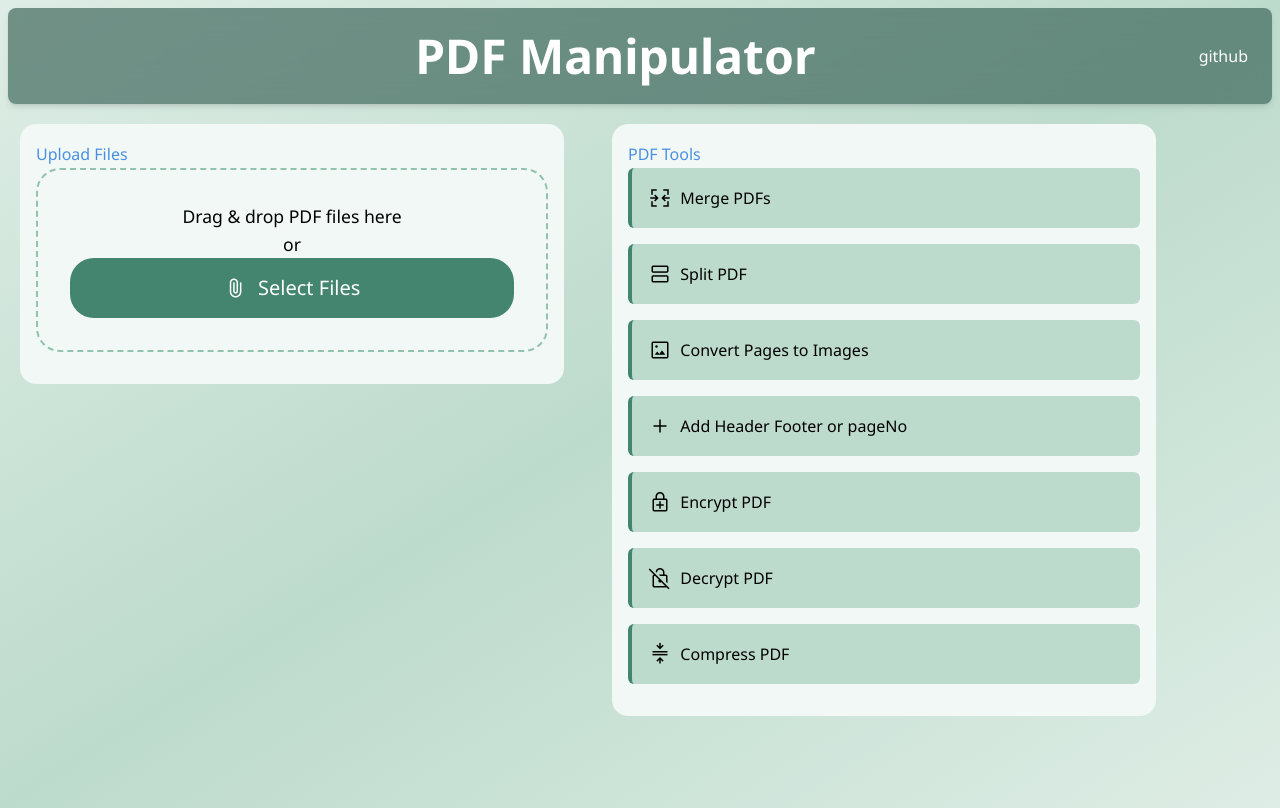
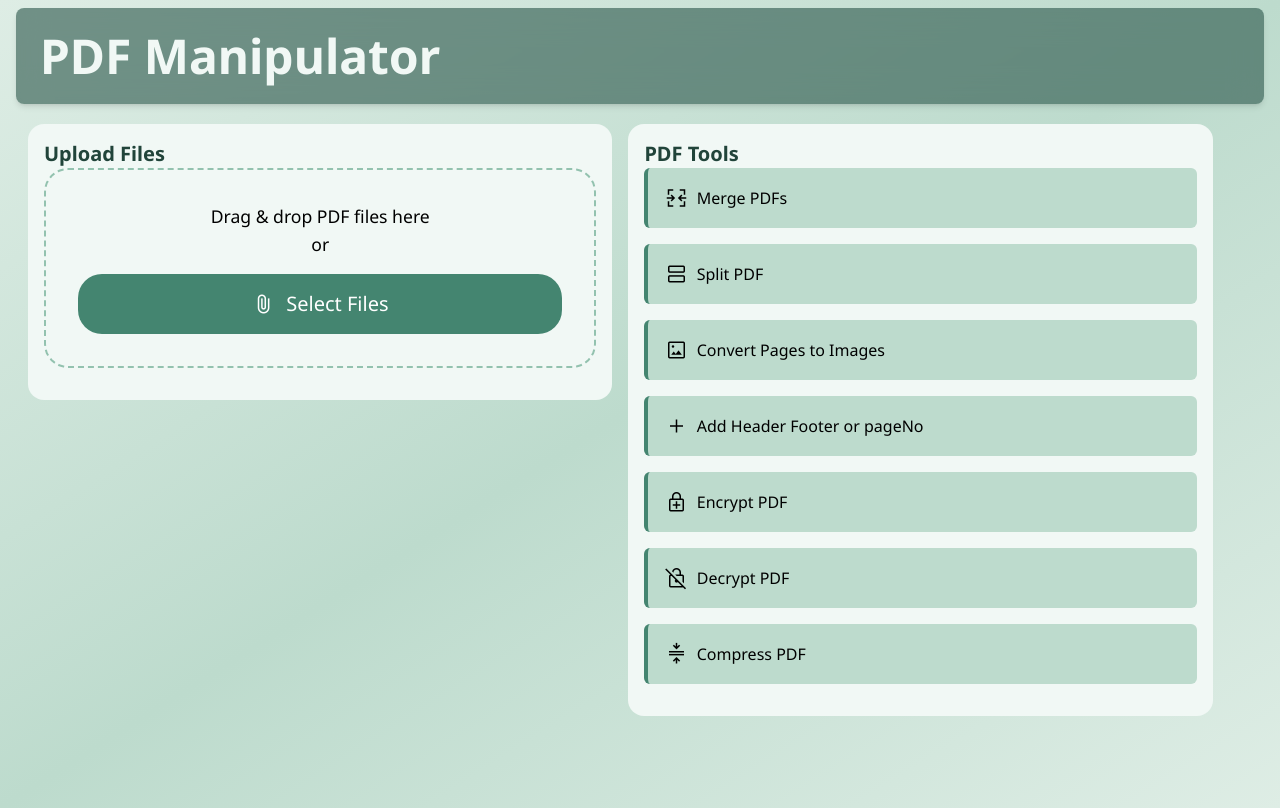
Before and after one commit to dijith-481/pdf-manipulator, a Flask app: page / in a window 1280 px wide. Run offline with Flask 3, Linux system fonts and the light colour scheme; style sheets or scripts are compiled from the project's sources; some libraries are stand-ins or nearby versions.

Commit message:
complete

```diff
--- a/main.py
+++ b/main.py
@@ -41,7 +41,6 @@ def index():
 def upload():
     try:
         uploaded_files = []
-        fileDetails = []
         for file_key in request.files:
             if file_key not in request.files:
                 return jsonify({'success': False, 'error':f'no {file_key}part'})
@@ -57,7 +56,7 @@ def upload():
 
                 uploaded_files.append(temp_filename)
                 try:
-                    fileDetails.append(pdfDetails(file))
+                    pages=pdfDetails(temp_filepath)
                 except:
                     None
             except:
@@ -65,7 +64,7 @@ def upload():
 
         store_session_data(uploaded_files) #stores session data
 
-        return jsonify({'success': True,  'details':fileDetails}) #retrurns details of pdf
+        return jsonify({'success': True,  'pageNo':pages}) #retrurns details of pdf
     except:
         return jsonify({'success': False, 'error':'error while recieving file'})
 
@@ -557,26 +556,38 @@ def cleanup_temp_files():
                 shutil.rmtree(file_path)
 
 def store_session_data( filenames):
-    #session['id']= uuid
+    """
+    Stores the filenames in the session.
+    """
     session['files']=[]
     for filename in (filenames):
         session['files'].append(filename)
 
 def pdfDetails(pdf):
-    pdf_reader=PdfReader(pdf)
-    meta=pdf_reader.metadata
-    No_of_pages=len(pdf_reader.pages)
-    author=meta.author
-    subject=meta.subject
-    return (No_of_pages,author,subject)
+    """
+    Returns the number of pages, author, and subject of a PDF file.
+    """
+    doc = fitz.open(pdf)
+
+
+    page_count = len(doc)
+    doc.close()
+    return page_count
 
 def get_mime_type(filename):
+    """
+    Returns the MIME type of a file based on its extension.
+    """
+    mimetypes.init()
     mime_type, _ = mimetypes.guess_type(filename)
     return mime_type or 'application/octet-stream'
 
 
 
 def zip_directory(directory):
+    """
+    Creates a ZIP file from a directory.
+    """
     zip_filename =generate_temp_filename('zip.zip')
     zip_filepath = os.path.join(app.config['TEMP_FOLDER'], zip_filename)
 
@@ -596,7 +607,7 @@ def zip_directory(directory):
         return 'faeli'
 
 
-@scheduler.task('interval', id='do_job_1', seconds=3600, misfire_grace_time=900)
+@scheduler.task('interval', id='do_job_1', seconds=900, misfire_grace_time=300)
 def job1():
     cleanup_temp_files()  # Call the cleanup function
 
--- a/static/index.js
+++ b/static/index.js
@@ -69,9 +69,15 @@ function updateFileList() {
 //checks and show relevent containers during upload
 function showMessage(){
   if (!selectedFeature) { //check if any action is selected
+    if (files.length>0){
     showChooseAction(); //show choose an action cotainer
     hideDropZone(); //hide the drop zone container
+    } else{
+      hidechooseAction();
+      showDropZone();
+    }
   } else {
+    showDropZone();
     hidechooseAction(); //hide the choose action container
     if(selectedFeature=='merge') {  //handles if action is merge
       showDropZone();
@@ -168,8 +174,9 @@ uploadForm.addEventListener("submit", async (e) => {
     console.log(jsondata["details"]);
     if (jsondata["success"]) {
       const pdfFile = URL.createObjectURL(files[0]);
+      console.log(jsondata['pageNo'])
       renderPdf(pdfFile); //render the uploaded file in pdf panel
-      renderPdfDetails(files[0].name, jsondata["details"][0]); //render pdf details
+      renderPdfDetails(files[0].name, jsondata["pageNo"]); //render pdf details
       //render options based on action
       if (selectedFeature == "split") {
         renderSplitOptions();
@@ -200,21 +207,10 @@ function renderPdf(pdfUrl) {
   pdfPanel.innerHTML = `<iframe src=${pdfUrl}  class="w-full aspect-3/4"  style="border:none;"></iframe>`;
 }
 //renders pdf details
-function renderPdfDetails(name, details) {
+function renderPdfDetails(name, pageNo) {
   const pdfDetailPanel = document.getElementById("pdfDetailPanel");
-  const pdfDetailkeys = ["Page Count", "Author", "Subject"];
-  if (!details) {
-    pdfDetailPanel.innerHTML = "";
-  } else {
-    noOfPages = details[0];//get total number of pages
-    let pdfDetailHtml = `<h2 class="text-ellispses overflow-hidden">${name}</h2>`;
-    details.forEach((detail, index) => {
-      if (detail) {
-        pdfDetailHtml += `<p>${pdfDetailkeys[index]}: ${detail}</p>`;
-      }
-    });
+    let pdfDetailHtml = `<h2 class="text-ellispses overflow-hidden">${name}</h2><p>Total Pages: ${pageNo}</p>`;
     pdfDetailPanel.innerHTML = pdfDetailHtml;
-  }
 }
 //renders button to submit  action and options
 function renderProcessBtn() {
@@ -309,14 +305,14 @@ function renderSplitOptions() {
                     <option value="e">Even Pages</option>
                     <option value="c">Custom</option>
                 </select>
-                <input type="text" id="splitPagesCustom" placeholder="1,2,3" style="display: none;">
+                <input type="text" id="splitPagesCustom" class='inputPsswd' placeholder="1,2,3" style="display: none;">
 </div>
 `;
 
   PdfDetailPanel.appendChild(splitOptionDiv);
   const splitOptionSelect = document.getElementById("splitOption");
   const splitPagesInput = document.getElementById("splitPagesCustom");
-
+  type='m';
   splitOptionSelect.addEventListener("change", function () {
     // Check if the selected option is "custom"
     type = this.value;
@@ -360,13 +356,13 @@ function renderEncryptOptions() {
   const encryptOptionDiv = document.createElement("div");
   //input html related to encrypt
   encryptOptionDiv.innerHTML = `
-                  <span>Choose a Password:
-                  </span>
-                <input type="password" id="encryptPassword" placeholder="use strong password" ">
-                <span>Re-enter Password:
-                  </span>
-                <input type="password" id="encryptPasswordre" placeholder="use strong password" ">
-`;
+                  <label>Choose a Password:
+                  </label>
+                <input class='inputPsswd' type="password" id="encryptPassword" placeholder="use strong password" "><br>
+                <label>Re-enter Password:
+                  </label>
+                <input type="password" class='inputPsswd' id="encryptPasswordre" placeholder="use strong password" ">
+                `;
   PdfDetailPanel.appendChild(encryptOptionDiv);
   let psswrd;
   const encryptPasswordInput = document.getElementById("encryptPassword");
@@ -400,7 +396,7 @@ function renderDecryptOptions() {
   decryptOptionDiv.innerHTML = `
                   <span>Enter password:
                   </span>
-                <input type="password" id="decryptPassword" placeholder="password" ">
+                <input type="password" class='inputPsswd' id="decryptPassword" placeholder="password" ">
 
 `;
   PdfDetailPanel.appendChild(decryptOptionDiv);
@@ -432,6 +428,7 @@ function renderCompressOptions() {
   PdfDetailPanel.appendChild(compressOptionDiv);
   const compressOptionInput =document.getElementById("compressOption");
   console.log(compressOptionInput)
+  value='l'
   compressOptionInput.addEventListener("change", function () {
     value = this.value;
     console.log(value);
@@ -446,7 +443,7 @@ function renderWatermarkOptions() {
   watermarkOptionDiv.innerHTML = `<span>Enter water mark text
                   </span><br>
                   <span>Page No</span><input type="checkbox" id="watermarkPageNo" value="<pg>">
-                  <input type="text" id="watermarkText" placeholder="water mark text"><br>
+                  <input type="text" id="watermarkText" class='inputPsswd' placeholder="water mark text"><br>
                   <select id="watermarkOption">
                   <option value="tr"> top right</option>
                   <option value="tl"> top left</option>
@@ -457,6 +454,7 @@ function renderWatermarkOptions() {
                `
   PdfDetailPanel.appendChild(watermarkOptionDiv);
   const watermarkText = document.getElementById("watermarkText");
+  value='tr'
   watermarkText.addEventListener("change", function () {
     value = this.value;  //sets the text to input in header or footer
     console.log(value);
@@ -497,14 +495,14 @@ function renderImageOptions() {
                     <option value="e">Even Pages</option>
                     <option value="c">Custom</option>
                 </select>
-                <input type="text" id="imagePagesCustom" placeholder="1,2,3" style="display: none;">
+                <input type="text" class='inputPsswd' id="imagePagesCustom" placeholder="1,2,3" style="display: none;">
 </div>
 `;
 
   PdfDetailPanel.appendChild(imageOptionDiv);
   const imageOptionSelect = document.getElementById("imageOption");
   const imagePagesInput = document.getElementById("imagePagesCustom");
-
+type='a'
   imageOptionSelect.addEventListener("change", function () {
     // Check if the selected option is "custom"
     type = this.value;
@@ -541,13 +539,16 @@ function renderImageOptions() {
   });
 }
 //checked until here
-let pdfFile1 = null;
-function renderDownload(link,CompressPercent=null) {
+let pdfFile = null;
+function renderDownload(link,compressPercent=null) {
   const pdfDetailPanel = document.getElementById("pdfDetailPanel");
   const linkSource = link;
   linkpanel=`<h2>Download File</h2>
   <p>Your file is ready to be downloaded</p>
-  <a href="${linkSource}" download="pdf"><button class='downloadBtn' >Download</button></a>`
+  <a href="${linkSource}" download="pdf"><button class='downloadBtn flex items-center justify-center' ><span class="material-symbols-outlined md-48 ">
+  download
+  </span>Download</button></a>
+  <p>compress percent: ${compressPercent}`
   pdfDetailPanel.innerHTML=linkpanel
   console.log(linkSource);
 }
@@ -574,24 +575,30 @@ files=null;
     <p>Your file is ready to be downloaded</p>`
     files.forEach((file) => {
       const linkSource = `data:${file['mime_type']};base64,${file['file_data']}`;
-       text+=  `<a href="${linkSource}" download="${file['filename']}"><button class='downloadBtn' >${(file['filename'].split(".")[0])}</button></a>`;
+       text+=  `<a href="${linkSource}" download="${file['filename']}"><button class='downloadBtn  text-sm bg-edgewater-400 p-2  flex items-center justify-center' ><span class="material-symbols-outlined md-24 ">
+       download
+       </span>${(file['filename'].split(".")[0])}</button></a>`;
 
     });
-    text += `<a href="/downloadsendfile/${fileJson['directory_name']}"><button >Download All</button></a>`;
+    text += `<a href="/downloadsendfile/${fileJson['directory_name']}"><button class="flex items-center justify-center"><span class="material-symbols-outlined md-48 ">
+    download
+    </span>Download All</button></a>`;
     pdfDetailPanel.innerHTML=text
   }
   else{
     const linkSource = `data:${fileJson['mime_type']};base64,${fileJson['file_data']}`;
-    pdfFile1 = linkSource;
-    renderPdf(pdfFile1);
+    pdfFile = linkSource;
+    renderPdf(pdfFile);
     let text = `<h2>Download File</h2>
-    <p>Your file is ready to be downloaded</p><a href="${linkSource}" download="${fileJson['filename']}"><button >Download File</button></a>`;
+    <p>Your file is ready to be downloaded</p><a href="${linkSource}" download="${fileJson['filename']}"><button class="flex items-center justify-center" ><span class="material-symbols-outlined md-48 ">
+    download
+    </span>Download File</button></a>`;
     if (compressPercent!=null) {
         text+=`<br><p>compressed percentage:${compressPercent}%</p>`
     }
     pdfDetailPanel.innerHTML=text
     console.log("appended");
     console.log(linkSource);
-    return pdfFile1;
+    return;
 
 }}
--- a/static/input.css
+++ b/static/input.css
@@ -7,21 +7,21 @@
 
 @layer components{
   body{
-    @apply leading-7 m-auto h-screen w-screen  p-0 font-Rubik bg-gradient-to-br from-edgewater-100
-    to-edgewater-100 via-edgewater-200 ;
+    @apply leading-7 m-auto h-screen w-[calc(100%-1rem)]  p-0 font-Rubik bg-gradient-to-br from-edgewater-100
+    to-edgewater-100 via-edgewater-200  ;
   }
   .header{
     @apply  m-2 z-10 sticky top-0 min-h-16 w-[calc(100%-1rem)] bg-edgewater-700 bg-opacity-60
      flex flex-row p-6 justify-between items-center backdrop-blur-lg rounded-lg shadow-md;
   }
   .main-content{
-    @apply flex md:flex-row  flex-col;
+    @apply flex md:flex-row  flex-col w-full justify-between ;
   }
   #main{
-    @apply m-3 w-[calc(90%)];
+    @apply m-3 w-[calc(95%)];
   }
   .panel{
-    @apply m-2 p-4 md:w-1/2 w-full bg-edgewater-50 rounded-2xl  h-1/2 md:h-full ;
+    @apply m-2  p-4 md:w-1/2 w-full bg-edgewater-50 rounded-2xl  h-1/2 md:h-full ;
 
   }
   .feature-item {
@@ -43,7 +43,7 @@
    text-center mb-4 transition-all  ease-linear cursor-pointer ;
 }
 button {
-  @apply bg-edgewater-500 text-white border-0 p-4 rounded-3xl text-xl
+  @apply bg-edgewater-500 text-white border-0 p-4 rounded-3xl text-xl mt-4
    cursor-pointer transition-all ease-linear hover:bg-edgewater-600 hover:rounded-xl duration-200;
 
 }
@@ -95,6 +95,39 @@ button {
     @apply w-1/2 text-center;
   }
 
+.feature-list{
+  @apply list-none p-0;
+}
+h1{
+  @apply text-2xl font-bold text-edgewater-50;
+}
+h2{
+  @apply text-xl font-bold text-edgewater-800;
+}
+.inputPsswd{
+  @apply rounded-lg border-2 border-edgewater-800 p-2 w-3/4 text-edgewater-800 bg-edgewater-200
+  placeholder-edgewater-300 placeholder-opacity-50;
+}
+
+
+#loading-overlay {
+  @apply hidden fixed top-0 left-0 w-[calc(100%)] h-[calc(100%)] bg-edgewater-800 bg-opacity-50 backdrop-blur-xl  ;
+  z-index: 9999;
+}
+#loading-message {
+  @apply absolute top-[calc(50%)] left-[calc(50%)] bg-edgewater-100 p-6 rounded-xl text-center ;
+
+  transform: translate(-50%, -50%);
+}
+.spinner {
+  @apply border-4  border-edgewater-400 border-opacity-55 border-t-edgewater-900  rounded-full w-8 h-8 ;
+  animation: spin 1s linear infinite;
+  margin: 0 auto 10px;
+}
+@keyframes spin {
+  0% { transform: rotate(0deg); }
+  100% { transform: rotate(360deg); }
+}
 
 }
 .material-symbols-outlined.md-18 { font-size: 18px; }
@@ -109,85 +142,7 @@ button {
     'GRAD' 0,
     'opsz' 24
   }
-:root {
-  --primary-color: #4a90e2;
-  --secondary-color: #f5a623;
-  --background-color: #f8f9fa;
-  --text-color: #333;
-  --border-color: #e0e0e0;
-}
-
-header {
-  background-color: var(--primary-color);
-  color: white;
-  text-align: center;
-  padding: 2rem 0;
-  margin-bottom: 2rem;
-}
-h1 {
-  margin: 0;
-  font-size: 2.5rem;
-}
-.tagline {
-  font-weight: 300;
-  margin-top: 0.5rem;
-}
-.main-content {
-  display: flex;
-  gap: 2rem;
-  margin-bottom: 2rem;
-}
-
-h2 {
-  color: var(--primary-color);
-  margin-top: 0;
-}
 
 #fileList {
   margin-top: 1rem;
 }
-.feature-list {
-  list-style-type: none;
-  padding: 0;
-}
-
-footer {
-  text-align: center;
-  margin-top: 2rem;
-  padding: 1rem;
-  background-color: var(--primary-color);
-  color: white;
-}
-#loading-overlay {
-  display: none;
-  position: fixed;
-  top: 0;
-  left: 0;
-  width: 100%;
-  height: 100%;
-  background-color: rgba(0, 0, 0, 0.5);
-  z-index: 9999;
-}
-#loading-message {
-  position: absolute;
-  top: 50%;
-  left: 50%;
-  transform: translate(-50%, -50%);
-  background-color: white;
-  padding: 20px;
-  border-radius: 5px;
-  text-align: center;
-}
-.spinner {
-  border: 4px solid #f3f3f3;
-  border-top: 4px solid #3498db;
-  border-radius: 50%;
-  width: 40px;
-  height: 40px;
-  animation: spin 1s linear infinite;
-  margin: 0 auto 10px;
-}
-@keyframes spin {
-  0% { transform: rotate(0deg); }
-  100% { transform: rotate(360deg); }
-}
--- a/templates/index.html
+++ b/templates/index.html
@@ -15,7 +15,7 @@
   <body>
     <header class="header">
      <h1 class=" text-5xl font-bold flex-1">PDF Manipulator</h1>
-     <div class="flex flex-row"><p>github</p></div>
+
 
     </header>
     <main  id="main">
```
